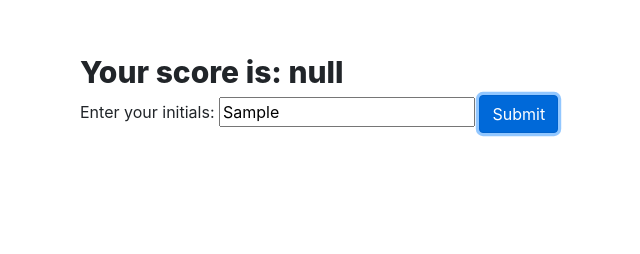
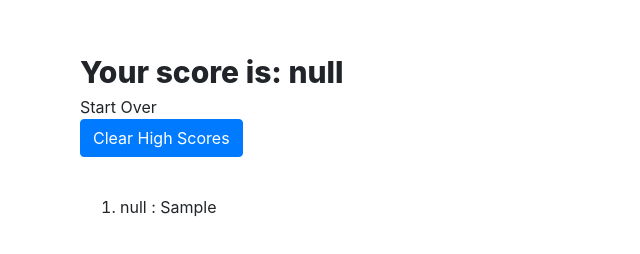
Before and after one commit to bevhatzl/code-quiz, a plain HTML site: page scores.html in a window 1280 px wide. Both pictures are taken after typing "Sample" into the empty fields and a click on the input "Submit". Shown: the whole page, without its empty margins (290-930 px from the left). Drawn offline with nearby package versions, Linux system fonts and the light colour scheme.

Commit message:
enable clearing high scores

```diff
--- a/scores.html
+++ b/scores.html
@@ -16,6 +16,8 @@
                 <div class="score-wrapper">
                     <div id="scoreText">Your score is: </div>
                     <div id="form-wrapper">
+                        <div id="start-over">Start Over</div>
+                        <button type="button" class="btn btn-primary" id="clear-scores">Clear High Scores</button>
                         <form id="score-form">
                             <label for="score-text">Enter your initials:</label>
                             <input type="text" placeholder="Initials" name="score-text" id="score-text" />
--- a/scores.js
+++ b/scores.js
@@ -4,11 +4,13 @@ let userInput = document.querySelector("#score-text");
 let scoreForm = document.querySelector("#score-form");
 let scoreList = document.querySelector("#score-list");
 let submitBtn = document.querySelector("#submit-btn");
+let startOverBtn = document.querySelector("#start-over");
+let clearBtn = document.querySelector("#clear-scores");
 let scores = [];
 let initial;
 
 scoreEl.textContent += score;
-storedScores = JSON.parse(localStorage.getItem("scores"));
+
 
 
 function renderScores() {
@@ -16,17 +18,17 @@ function renderScores() {
     scoreList.innerHTML = "";
     // Remove the text input and submit button from being displayed
     scoreForm.style.visibility = 'hidden';
-
+    // Display Start Button and Clear High Scores Button
+    startOverBtn.style.visibility = "visible";
+    clearBtn.style.visibility = "visible";
     // Render a new li for each score
     for (let i = 0; i < scores.length; i++) {
       let arrayScore = scores[i].score;
       let arrayInitial = scores[i].initial;
 
       let li = document.createElement("li");
-      li.textContent = arrayScore + arrayInitial;
+      li.textContent = arrayScore + " :  " + arrayInitial;
       li.setAttribute("data-index", i);
-
-
       scoreList.appendChild(li);
     }
   }
@@ -43,7 +45,11 @@ function renderScores() {
       return;
     }
 
-
+    storedScores = JSON.parse(localStorage.getItem("scores"));
+    if (!storedScores) {
+        localStorage.setItem("scores", JSON.stringify([]));
+    }
+    storedScores = JSON.parse(localStorage.getItem("scores"));
     // Add new scoreText and score to scores arrayas an object, clear the input
     storedScores.push({score: score, initial: scoreText});
     userInput.value = "";
@@ -55,12 +61,6 @@ function renderScores() {
 
     sortScores();
     renderScores();
-
-
-    //let storedScores = JSON.parse(localStorage.getItem("scores"));
-
-
-   //storeScores();
 
   });
 
@@ -84,3 +84,20 @@ function sortScores() {
         }
     } while (!isSorted);
 }
+
+// When user click to clear high scores
+clearBtn.addEventListener("click", function(event) {
+    let element = event.target;
+
+    if (element.matches("button") === true) {
+
+
+    // Clear localStorage and render the blank list
+
+    localStorage.clear("scores");
+
+
+    scoreList.innerHTML = "";
+    }
+
+  });
--- a/style.css
+++ b/style.css
@@ -40,3 +40,7 @@
 #score-col {
     margin: auto;
 }
+
+#start-over, #clear-scores {
+    visibility: hidden;
+}
```
